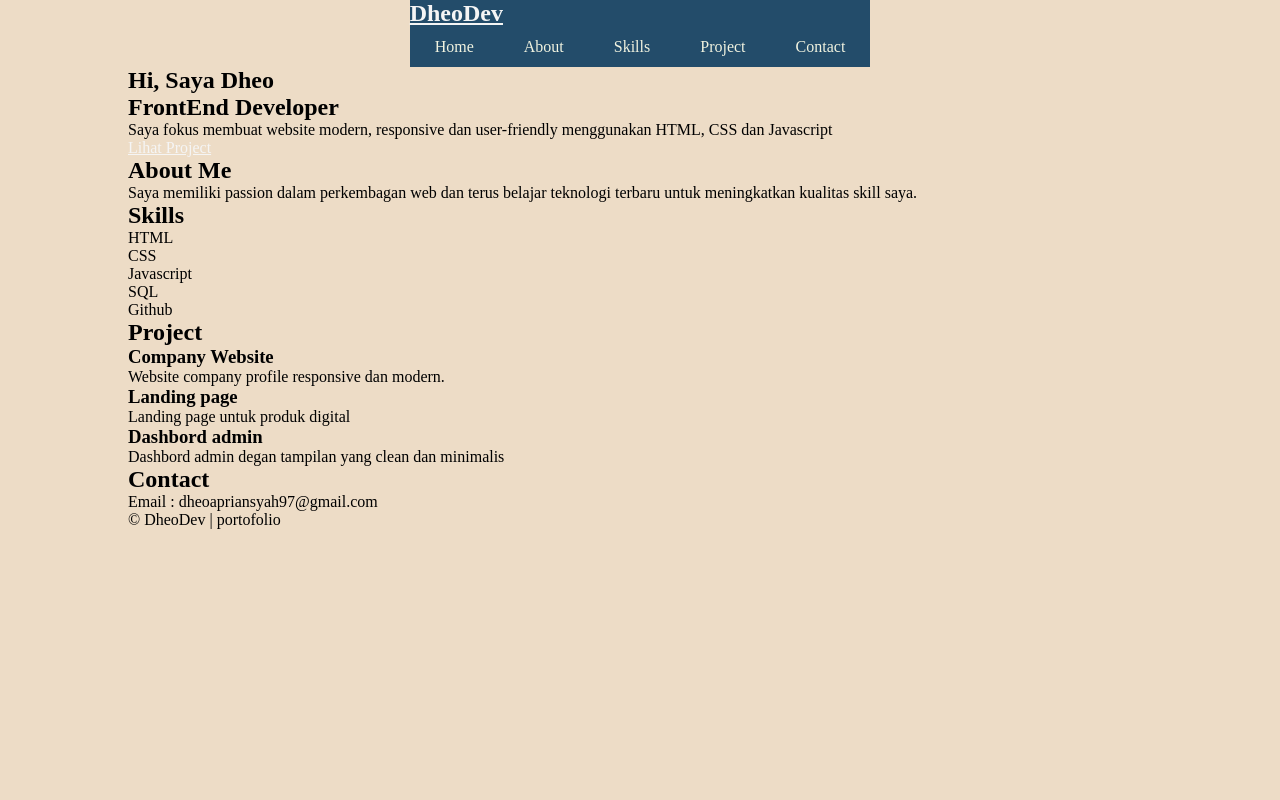
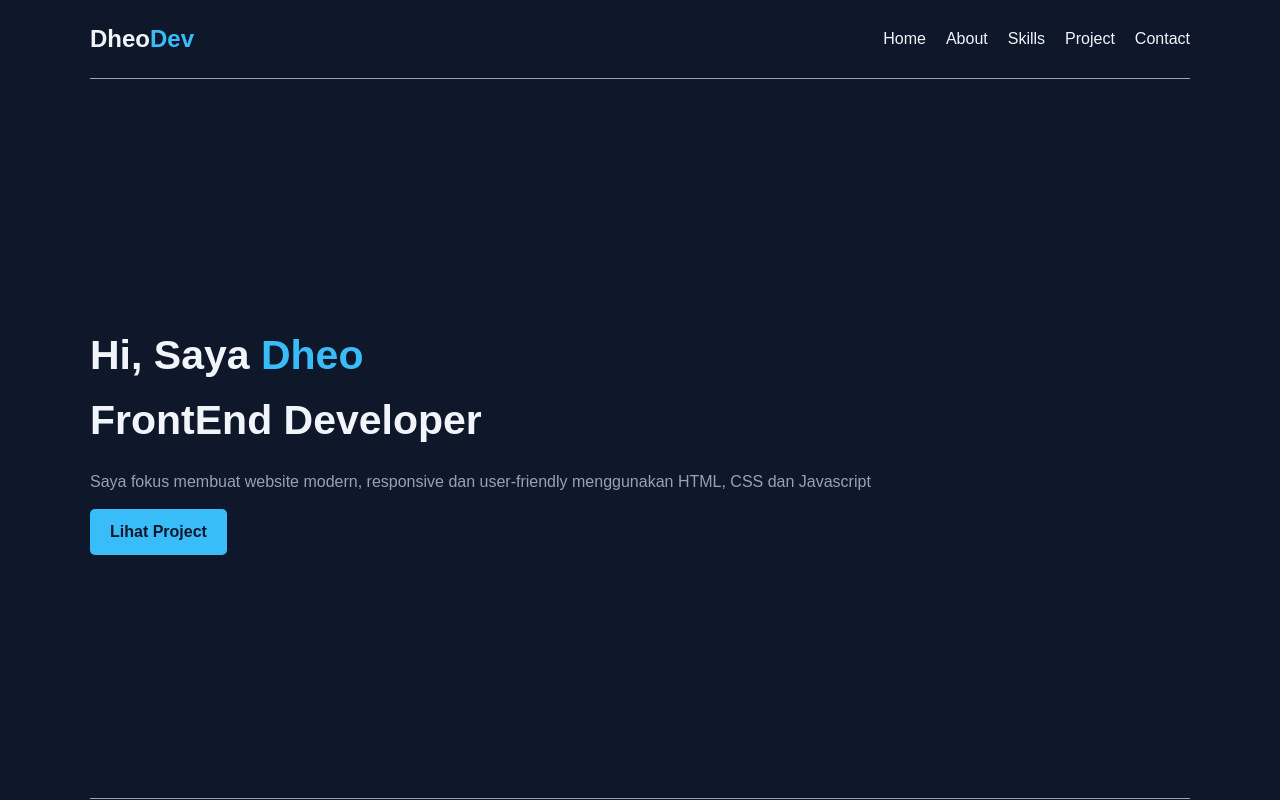
Before and after one commit to dheo-apriansyah/belajar-css, a plain HTML site: page index.html in a window 1280 px wide. Shown: the top 800 px of the page. Drawn offline with Linux system fonts and the light colour scheme; a web font is replaced by a local one.

Commit message:
Update style.css
ubah style css

```diff
--- a/style.css
+++ b/style.css
@@ -1,59 +1,126 @@
+@import url('https://fonts.googleapis.com/css2?family=Inter:ital,opsz,wght@0,14..32,100..900;1,14..32,100..900&family=Lato:ital,wght@0,100;0,300;0,400;0,700;0,900;1,100;1,300;1,400;1,700;1,900&family=Special+Gothic+Condensed+One&family=Zalando+Sans:ital,wght@0,200..900;1,200..900&display=swap');
 *{
    box-sizing: border-box;
    padding: 0;
    margin: 0;
 }
-a{
-   color: whitesmoke;
-   /* text-decoration: ; */
+:root{
+   --dark-navy : #0F172A;
+   --slate : #1E293B;
+   --blue : #38BDF8;
+   --softwhite :#F1F5F9;
+   --gray : #94A3B8;
 }
 body{
-   background-color: #EDDCC6;
-   width: 80%;
+   font-family: "Zalando Sans", sans-serif;
+   background-color: var(--dark-navy);
+   color: var(--softwhite);
+   line-height: 1.6;
+}
+.container{
+   max-width: 1100px;
    margin: auto;
+   width: 90%;
 }
+
 header{
-   display: flex;
-   justify-content: center;
+   background-color: var(--dark-navy);
+   position: sticky;
+   top: 0;
+   z-index: 1000;
 }
 nav{
-   background-color: #234C6A;
+   display: flex;
+   justify-content: space-between;
+   align-items: center;
+   padding: 20px 0;
 }
-nav ul {
-  display: flex;
-  list-style: none;
+nav span{
+   color: var(--blue);
 }
-nav ul li a {
-  display: flex;             /* agar bisa center */
-  align-items: center;       /* center vertikal */
-  height: 40px;              /* tinggi navbar */
-  padding: 0 25px;           /* jarak kiri kanan */
-  color: #F1F3E0;
-  text-decoration: none;
+nav ul{
+   list-style: none;
+   display: flex;
+   gap: 20px;
 }
-nav ul li a:hover {
-  background-color: #F1F3E0;
-  color: #234C6A;
+nav a{
+   text-decoration: none;
+   color: var(--softwhite);
+   transition: 0.3s;
+}
+nav a:hover{
+   color: var(--blue);
+}
+section{
+   padding: 50px 0;
+   border-top: 1px solid var(--gray);
+}
+/* Hero */
+section h2{
+   color: var(--softwhite);
+}
+#hero{
+   height: 90vh;
+   display: flex;
+   align-items: center;
+}
+#hero h2{
+   font-size: 41px;
+}
+#hero span{
+   color: var(--blue);
+}
+#hero p{
+   margin: 15px 0;
+   color: var(--gray);
+}
+.btn{
+   display: inline-block;
+   padding: 10px 20px;
+   background-color: var(--blue);
+   color: var(--dark-navy);
+   text-decoration: none;
+   border-radius: 5px;
+   font-weight: 600;
 }
 
-.hero{
-   height: 40vh;
-   background:linear-gradient(rgba(0,0,0,.7), rgba(0,0,0,.7)), url(img/header3.jpeg) center/cover no-repeat;
-   display: flex;
-   align-items: center;
-   justify-content: center;
-   text-align: center;
-   color: whitesmoke;
+/* About */
+#about p {
+   color: var(--gray);
 }
 
-figure img{
-   width: 100%;
+/* skills */
+.skills{
+   display: grid;
+   grid-template-columns: repeat(auto-fit, minmax(150px, 1fr));
+   gap: 20px;
 }
-figure{
+.skills div{
+   background-color: var(--slate);
+   padding: 20px;
+   text-align: center;
+   border-radius: 8px;
+   transition: 0.3s;
+}
+.skills div:hover{
+   background-color: var(--gray);
+   color: var(--dark-navy);
+}
+
+/* project */
+.projects{
    display: grid;
-   grid-template-columns: 300px 1fr;
-   gap : 10px;
+   grid-template-columns: repeat(auto-fit, minmax(250px, 1fr));
+   gap: 20px;
 }
-figure figcaption img{
-   width: 20%;
+article{
+   background-color: var(--slate);
+   padding: 20px;
+   border-radius: 8px;
 }
+
+
+footer{
+   text-align: center;
+   margin: 50px 0;
+}
```
